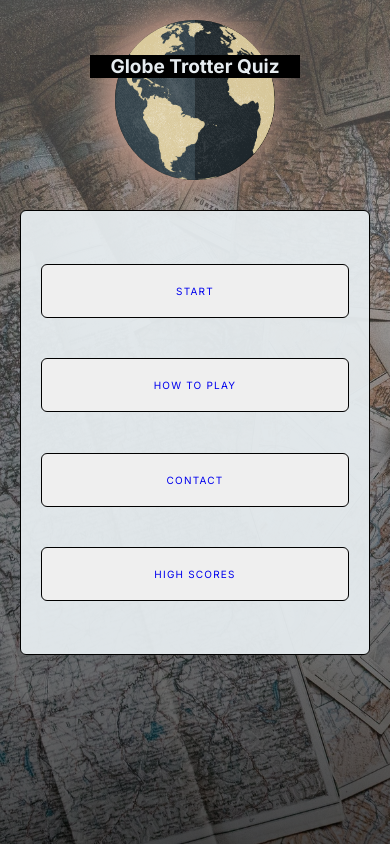
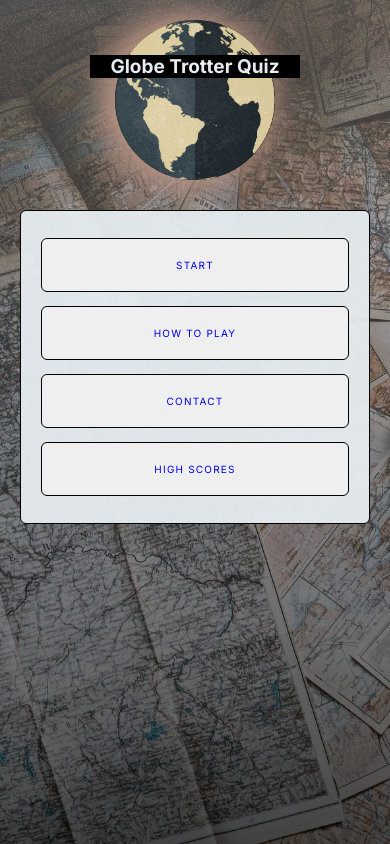
Before and after one commit to rhysmoggs/nextjs13-quiz, a Next.js app: page / in a window 390 px wide. Built offline with nearby package versions, Linux system fonts and the light colour scheme.

Commit message:
third stage of responsive design

```diff
--- a/app/components/QuestionsContainer.jsx
+++ b/app/components/QuestionsContainer.jsx
@@ -122,6 +122,7 @@ const QuestionsContainer = () => {
 
   return (
     <div className={styles.gameArea}>
+      <div className={styles.container}>
         {loading && <h2>Loading...</h2>}
         {started && (
           <>
@@ -139,7 +140,7 @@ const QuestionsContainer = () => {
           </>
         )}
         {endGame && (
-        <div className={styles.container}>
+          <>
             <h3>
               {count <= 0
                 ? //Unlucky msg will show even if Congrats end game, as timer not cleared:
@@ -156,8 +157,9 @@ const QuestionsContainer = () => {
             <Link href='/scores' className={styles.btn}>
               High Scores
             </Link>
+          </>
+        )}
       </div>
-      )}
     </div>
   )
 }
--- a/app/game/page.js
+++ b/app/game/page.js
@@ -6,7 +6,6 @@ function Game() {
   return (
     <main>
       <Logo />
-
       <QuestionsContainer />
     </main>
   )
--- a/app/page.module.css
+++ b/app/page.module.css
@@ -46,7 +46,7 @@
   border-radius: 6px;
   padding: 2rem;
   border: 1px solid black;
-  height: 60vh;
+  /* height: 60vh; */
   width: 85%;
   max-width: 1280px;
 }
@@ -238,7 +238,7 @@
   .gameArea {
     font-size: 1rem;
     padding: 1rem;
-    height: 70vh;
+    /* height: 70vh; */
     width: 100%;
     max-width: 620px;
   }
```
Lines whose indentation alone changed are shown as unchanged.
